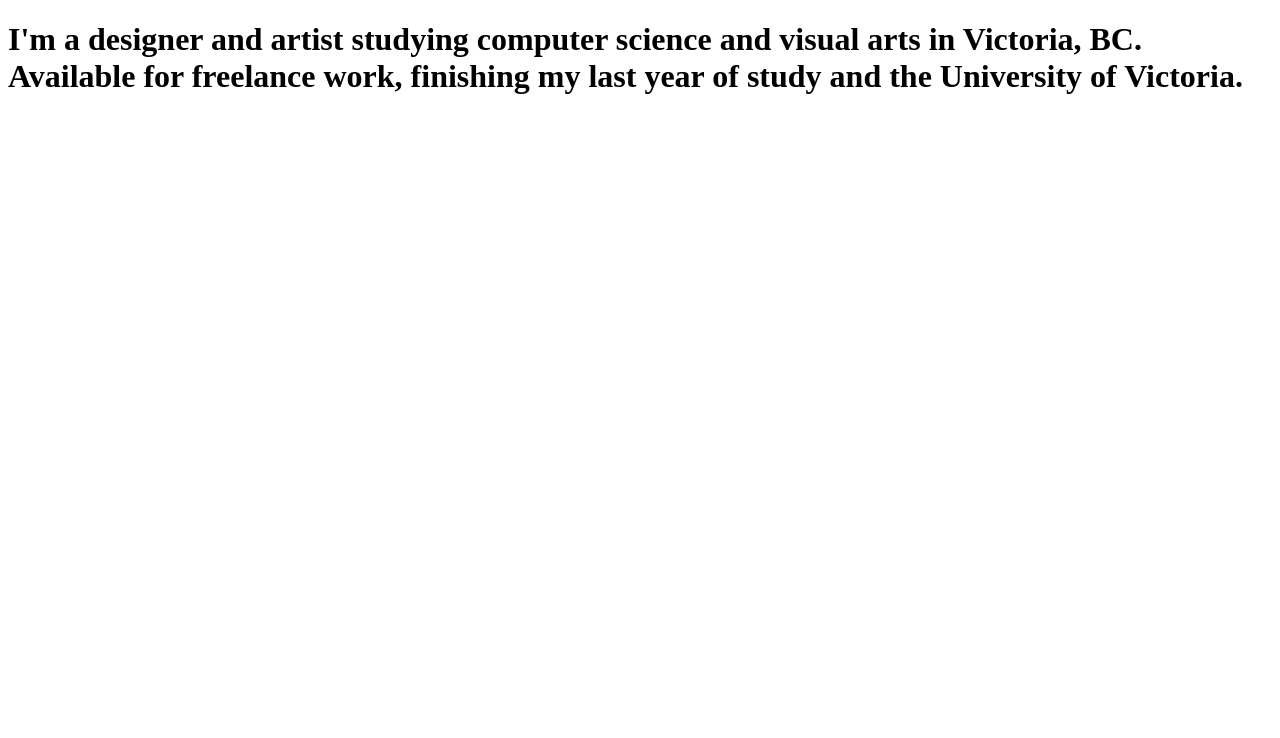
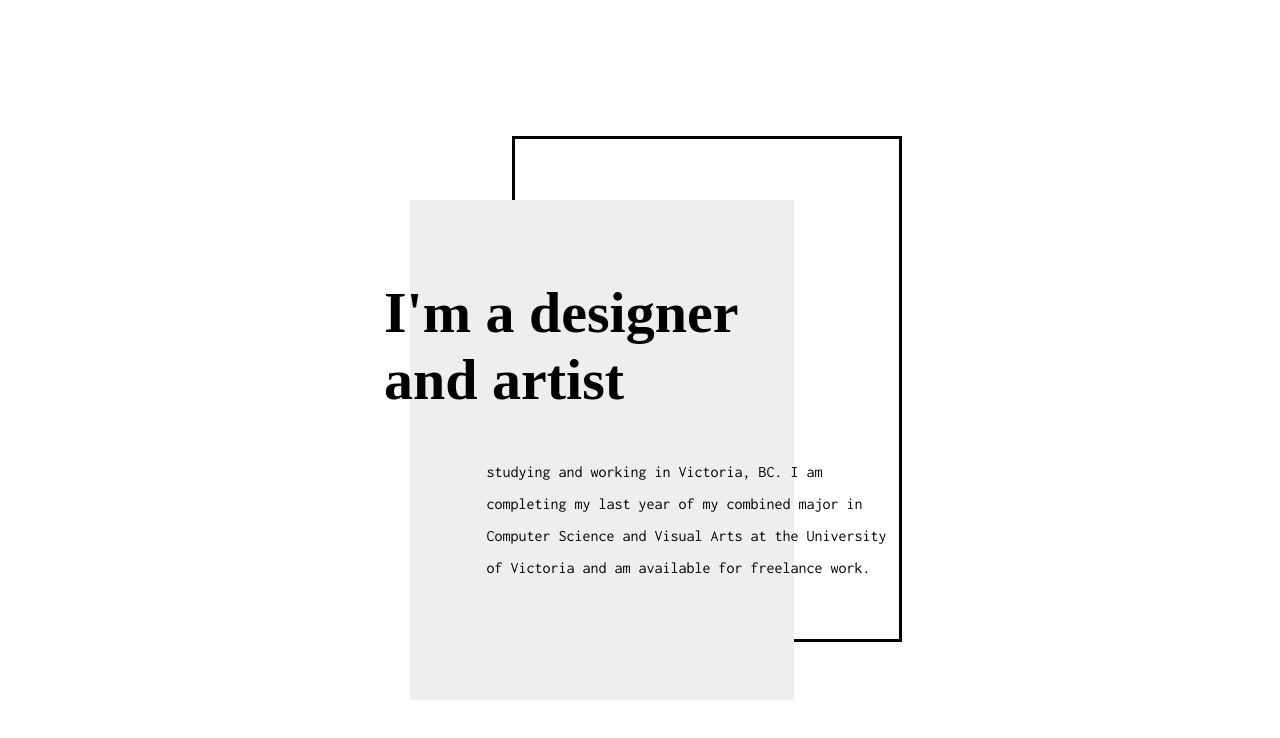
Before and after one commit to kelseyll/round-two, a plain HTML site: page index.html in a window 1280 px wide. Drawn offline with Linux system fonts and the light colour scheme; a web font is replaced by a local one.

Commit message:
Add fonts and hero elements

```diff
--- /dev/null
+++ b/css/fonts.css
@@ -0,0 +1,4 @@
+@font-face {
+    font-family: DomaineDisplay-Semibold;
+    src: url(fonts/DomaineDisplay-Semibold.ttf);
+}
--- /dev/null
+++ b/css/main.css
@@ -0,0 +1,45 @@
+body {
+    font-family: DomaineDisplay-Semibold;
+}
+
+.outer-container {
+    width: 100%;
+}
+
+.malovich {
+    position: absolute;
+    top: 17vh;
+    right: 43%;
+    left: 40%;
+    width: 30%;
+    height: 500px;
+    background-color: #fff;
+    border: 3px solid #000;
+}
+
+.grey-rectangle {
+    position: absolute;
+    top: 25vh;
+    right: 35%;
+    left: 32%;
+    width: 30%;
+    height: 500px;
+    background-color: #eee;
+}
+
+h1 {
+    position: absolute;
+    font-size: 58px;
+    top: 30vh;
+    left: 30%;
+    max-width: 400px;
+}
+
+p {
+    position: absolute;
+    top: 55vh;
+    left: 38%;
+    font-family: 'Inconsolata';
+    max-width: 400px;
+    line-height: 2;
+}
--- a/index.html
+++ b/index.html
@@ -3,11 +3,24 @@
     <head>
         <meta charset="utf-8">
         <title>~</title>
+        <link rel="stylesheet" href="css/main.css" media="screen" title="no title" charset="utf-8">
+        <link rel="stylesheet" href="css/fonts.css" media="screen" title="no title" charset="utf-8">
+        <link href='https://fonts.googleapis.com/css?family=Inconsolata' rel='stylesheet' type='text/css'>
     </head>
     <body>
-        <h1>
-            I'm a designer and artist studying computer science and visual arts in Victoria, BC.
-            Available for freelance work, finishing my last year of study and the University of Victoria.
-        </h1>
+        <div class="outer-container">
+            <div class="malovich"></div>
+            <div class="grey-rectangle">
+
+            </div>
+            <h1>
+                I'm a designer and artist
+            </h1>
+            <p>
+                studying and working in Victoria, BC. I am completing my last year of my combined major
+                in Computer Science and Visual Arts at the University of Victoria and am available for
+                freelance work.
+            </p>
+        </div>
     </body>
 </html>
```
Also changed, not shown: fonts/DomaineDisplay-Regular.ttf (added), fonts/DomaineDisplay-RegularItalic.ttf (added), fonts/DomaineDisplay-Semibold.ttf (added).
